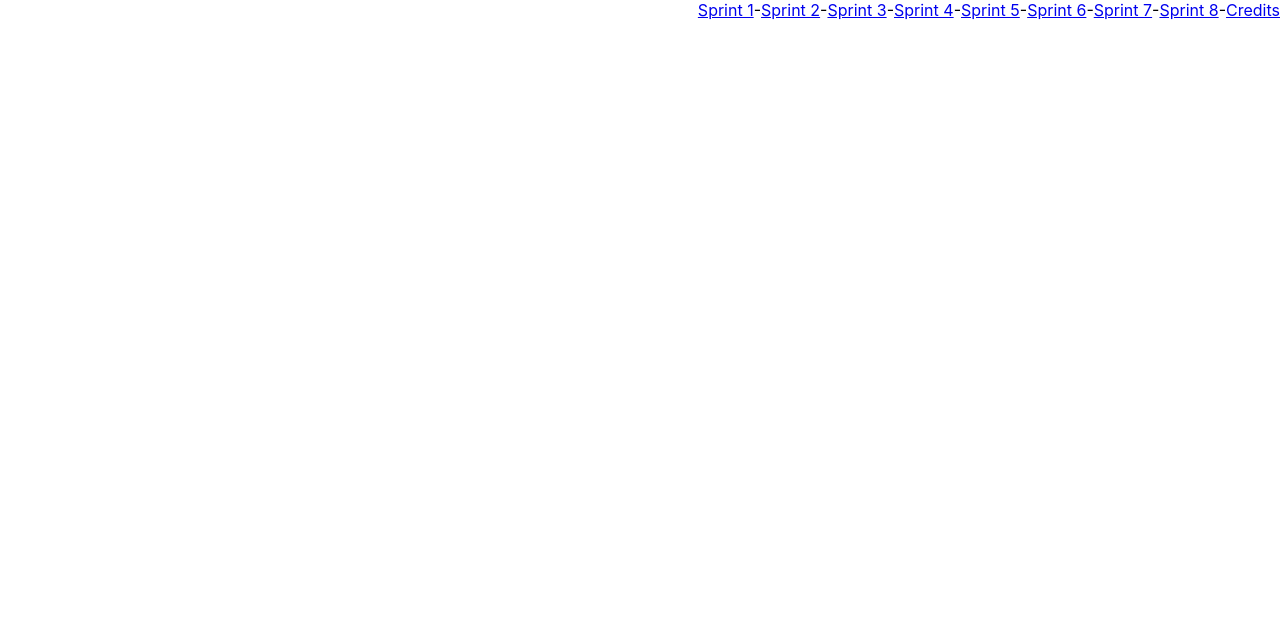
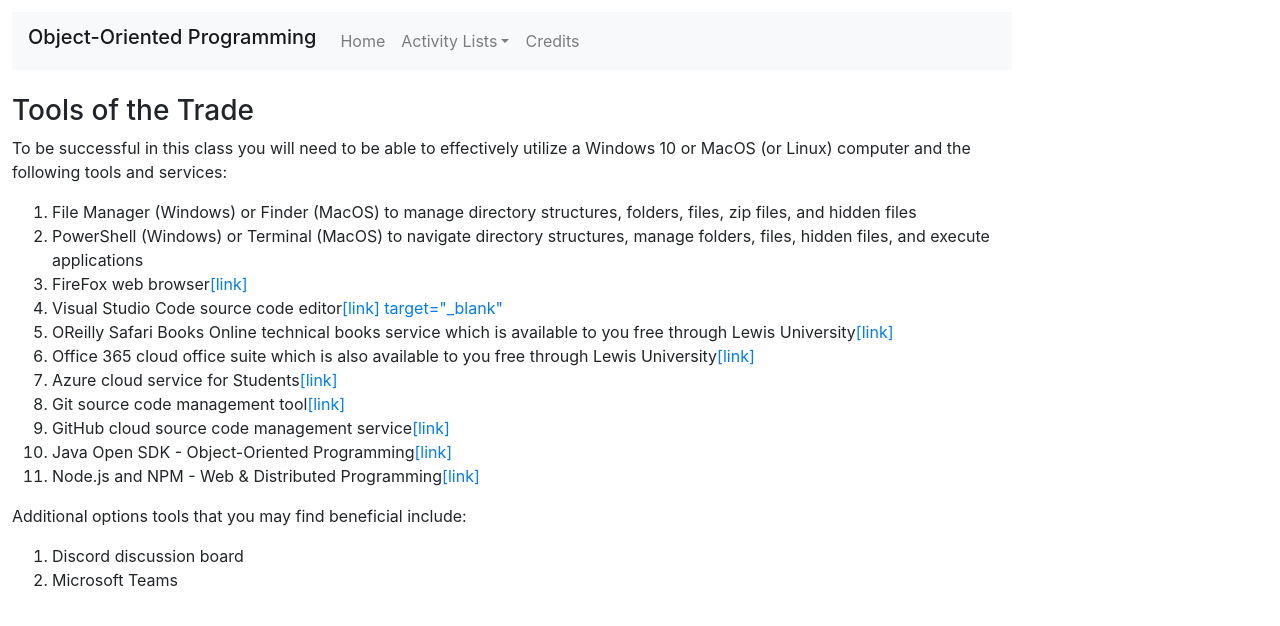
Before and after one commit to EricJPogueCourses/Lewis, a React (Create React App) app: page /#/tools in a window 1280 px wide. Shown: the top 626 px of the page. Built offline with nearby package versions, Linux system fonts and the light colour scheme.

Commit message:
Add and update files.

```diff
--- a/package.json
+++ b/package.json
@@ -6,7 +6,9 @@
     "@testing-library/jest-dom": "^4.2.4",
     "@testing-library/react": "^9.5.0",
     "@testing-library/user-event": "^7.2.1",
+    "bootstrap": "^4.4.1",
     "react": "^16.13.1",
+    "react-bootstrap": "^1.0.0",
     "react-dom": "^16.13.1",
     "react-router-dom": "^5.1.2",
     "react-scripts": "^3.4.1",
--- a/src/Main.css
+++ b/src/Main.css
@@ -1,5 +1,7 @@
 .Header {
 	text-align: right;
+	width: 1024px;
+	padding: 12px 12px;
 }
 
 .Main {
--- a/src/Main.js
+++ b/src/Main.js
@@ -3,7 +3,6 @@ import './Main.css';
 import React, { Component } from "react";
 import {
 	Route,
-	NavLink,
 	HashRouter
 } from "react-router-dom";
 
@@ -16,6 +15,11 @@ import OOPSprint06 from './OOPSprint06'
 import OOPSprint07 from './OOPSprint07'
 import OOPSprint08 from './OOPSprint08'
 import Credits from './Credits'
+import Tools from './Tools'
+
+import { Nav } from 'react-bootstrap'
+import { Navbar } from 'react-bootstrap'
+import { NavDropdown } from 'react-bootstrap'
 
 class Main extends Component {
 	render() {
@@ -24,15 +28,30 @@ class Main extends Component {
 <HashRouter>
 <div>
 	<div className="Header">
-		<NavLink to="/sprint01">Sprint 1</NavLink>-
-		<NavLink to="/sprint02">Sprint 2</NavLink>-
-		<NavLink to="/sprint03">Sprint 3</NavLink>-
-		<NavLink to="/sprint04">Sprint 4</NavLink>-
-		<NavLink to="/sprint05">Sprint 5</NavLink>-
-		<NavLink to="/sprint06">Sprint 6</NavLink>-
-		<NavLink to="/sprint07">Sprint 7</NavLink>-
-		<NavLink to="/sprint08">Sprint 8</NavLink>-
-		<NavLink to="/credits">Credits</NavLink>
+
+	<Navbar bg="light" expand="lg">
+		<Navbar.Brand href="#home"><h5>Object-Oriented Programming</h5></Navbar.Brand>
+		<Navbar.Toggle aria-controls="basic-navbar-nav" />
+		<Navbar.Collapse id="basic-navbar-nav">
+			<Nav className="mr-auto">
+				<Nav.Link href="#home">Home</Nav.Link>
+					<NavDropdown title="Activity Lists" id="basic-nav-dropdown">
+						<NavDropdown.Item href="#sprint01">Sprint 1</NavDropdown.Item>
+						<NavDropdown.Item href="#sprint02">Sprint 2</NavDropdown.Item>
+						<NavDropdown.Item href="#sprint03">Sprint 3</NavDropdown.Item>
+						<NavDropdown.Item href="#sprint04">Sprint 4</NavDropdown.Item>
+						<NavDropdown.Item href="#sprint05">Sprint 5</NavDropdown.Item>
+						<NavDropdown.Item href="#sprint06">Sprint 6</NavDropdown.Item>
+						<NavDropdown.Item href="#sprint07">Sprint 7</NavDropdown.Item>
+						<NavDropdown.Item href="#sprint08">Sprint 8</NavDropdown.Item>
+						<NavDropdown.Divider />
+						<NavDropdown.Item href="#tools">Tools</NavDropdown.Item>
+					</NavDropdown>
+				<Nav.Link href="#credits">Credits</Nav.Link>
+			</Nav>
+		</Navbar.Collapse>
+	</Navbar>
+
 	</div>
 	<div className="Main">
 		<Route path="/sprint01" component={OOPSprint01}/>
@@ -43,8 +62,10 @@ class Main extends Component {
 		<Route path="/sprint06" component={OOPSprint06}/>
 		<Route path="/sprint07" component={OOPSprint07}/>
 		<Route path="/sprint08" component={OOPSprint08}/>
+		<Route path="/tools" component={Tools}/>
 		<Route path="/credits" component={Credits}/>
 	</div>
+
 </div>
 </HashRouter>
 
--- a/src/OOPSprint01.jsx
+++ b/src/OOPSprint01.jsx
@@ -1,16 +1,12 @@
 
 import React from 'react';
-import {
-	NavLink,
-} from "react-router-dom";
 
 class OOPSprint01 extends React.Component {
 	render() {
 		return (
 
 <div>
-<h2>Object-Oriented Programming</h2>
-<h3>Sprint 1: Getting Started, Object-Oriented Programming Concepts, Patterns, and Tools of the Trade</h3>
+<h5>Sprint 1: Getting Started, Concepts, Patterns, and Tools of the Trade</h5>
 
 <p><em>Welcome to Object-Oriented Programming!</em> By this point in your programming journey I'm sure that you are
 confident in writing basic software programs. You've learned about structured programming techniques like sequence,
@@ -100,7 +96,6 @@ graded assignments.</p>
 <br />
 <p>Additional references:</p>
 	<ul style={{ listStyleType: "square" }}>
-		<li>Sprint 2 preview <NavLink to="/sprint02">[link]</NavLink></li>
 		<li>Sprint 1 recorded Lecture/Discussion session from a recent (2020) online Object-Oriented Programming class
 			<a href="https://recordings.join.me/cnMa4X_YHEqYRult_T00qw">[link]</a></li>
 		<li>Git/GitHub Cheat Sheet
--- a/src/OOPSprint02.jsx
+++ b/src/OOPSprint02.jsx
@@ -6,8 +6,7 @@ class OOPSprint02 extends React.Component {
 		return (
 
 <div className="sprint-02">
-<h2>Object-Oriented Programming</h2>
-<h3>Sprint 2: Patterns, Principles, and Java Programming</h3>
+<h5>Sprint 2: Patterns, Principles, and Java Programming</h5>
 
 <p><em>Welcome to sprint 2.</em> We covered a lot of material in sprint 1. However, we didn't get a
 chance to write much code. This sprint get your Java compilers out. We are going to start practicing some of the
--- a/src/OOPSprint07.jsx
+++ b/src/OOPSprint07.jsx
@@ -1,8 +1,5 @@
 
 import React from 'react';
-import {
-	NavLink,
-} from "react-router-dom";
 
 class OOPSprint07 extends React.Component {
 	render() {
@@ -38,7 +35,7 @@ class OOPSprint07 extends React.Component {
 			<a href="https://mediaatoz.blob.core.windows.net/object-oriented-programming/java-thunderbird-lite.mp4"
 			target="_blank">[video]</a> using the ThunderbirdLite source code from the
 			"https://github.com/EricJPogueCourses/Thunderbird.git" repository as needed</li>
-		<li><em>Complete Programming Assignment 7a Thunderbird by the middle of the sprint ~6
+		<li style={{color: "red"}}><em>Complete Programming Assignment 7a Thunderbird by the middle of the sprint ~6
 		hours</em></li>
 		<li><em>Complete your initial Discussion Board post by the middle of the sprint</em></li>
 		<li>Continue to monitor and update your DB6 thread from last sprint and update your JSON contact files as
@@ -48,7 +45,7 @@ class OOPSprint07 extends React.Component {
 			<a href="https://mediaatoz.blob.core.windows.net/object-oriented-programming/application-architecture-part1.mp4"
 			target="_blank">[video]</a></li>
 		<li><em>Complete all activity list items and assignments including PA7a Thunderbird, PA7b Final Project v1, Quiz
-		7, and discussion board 7 by the end of the sprint</em></li>
+			7, and discussion board 7 by the end of the sprint</em></li>
 	</ol>
 	<p>Feel free to post a note in our class forum or to send me an email you have questions.</p><br />
 	<p>Additional references:</p>
--- a/src/OOPSprint08.jsx
+++ b/src/OOPSprint08.jsx
@@ -31,7 +31,7 @@ class OOPSprint08 extends React.Component {
 		<li>Complete "Application Architectures, Object-Oriented Programming, and Databases - Part 2"
 			<a href="https://mediaatoz.blob.core.windows.net/object-oriented-programming/application-architecture-part2.mp4"
 			target="_blank">[video]</a></li>
-		<li>All course assignments including Programming Assignment 8 Final Project and Quiz 8 must be
+		<li style={{color: "red"}}>All course assignments including Programming Assignment 8 Final Project and Quiz 8 must be
 			submitted by Wednesday, May 6th at 11:59pm CT</li>
 	</ol>
 	<p>Feel free to post a note in our class forum or to send me an email you have questions.</p><br />
--- /dev/null
+++ b/src/Tools.jsx
@@ -0,0 +1,49 @@
+
+import React from 'react';
+
+class Tools extends React.Component {
+	render() {
+		return (
+
+<div>
+	<h3>Tools of the Trade</h3>
+
+	<p>To be successful in this class you will need to be able to effectively utilize a Windows 10 or MacOS (or Linux)
+	computer and the following tools and services:</p>
+	<ol>
+		<li>File Manager (Windows) or Finder (MacOS) to manage directory structures, folders, files, zip files, and
+		hidden files</li>
+		<li>PowerShell (Windows) or Terminal (MacOS) to navigate directory structures, manage folders, files, hidden
+		files, and execute applications</li>
+		<li>FireFox web browser
+			<a href="https://www.mozilla.org/en-US/firefox/new/" target="_blank">[link]</a></li>
+		<li>Visual Studio Code source code editor
+			<a href="https://code.visualstudio.com/">[link] target="_blank"</a></li>
+		<li>OReilly Safari Books Online technical books service which is available to you free through Lewis University
+			<a href="https://www.oreilly.com/library/view/temporary-access/" target="_blank">[link]</a></li>
+		<li>Office 365 cloud office suite which is also available to you free through Lewis University
+			<a href="https://www.office.com/" target="_blank">[link]</a></li>
+		<li>Azure cloud service for Students
+			<a href="https://azure.microsoft.com/en-us/free/students/" target="_blank">[link]</a></li>
+		<li>Git source code management tool
+			<a href="https://git-scm.com/" target="_blank">[link]</a></li>
+		<li>GitHub cloud source code management service
+			<a href="https://www.github.com/" target="_blank">[link]</a></li>
+		<li>Java Open SDK - Object-Oriented Programming
+			<a href="https://docs.microsoft.com/en-us/java/azure/jdk/?view=azure-java-stable" target="_blank">[link]</a></li>
+		<li>Node.js and NPM - Web & Distributed Programming
+			<a href="https://nodejs.org/en/" target="_blank">[link]</a></li>
+	</ol>
+
+	<p>Additional options tools that you may find beneficial include:</p>
+	<ol>
+		<li>Discord discussion board</li>
+		<li>Microsoft Teams</li>
+	</ol>
+</div>
+
+		);
+	}
+}
+
+export default Tools
--- a/src/index.js
+++ b/src/index.js
@@ -3,6 +3,8 @@ import ReactDOM from 'react-dom';
 import './index.css';
 import Main from './Main';
 import * as serviceWorker from './serviceWorker';
+
+import 'bootstrap/dist/css/bootstrap.min.css';
 
 ReactDOM.render(
   <React.StrictMode>
```
Also changed, not shown: 2 other files (tests, documents, lock files or other folders).
